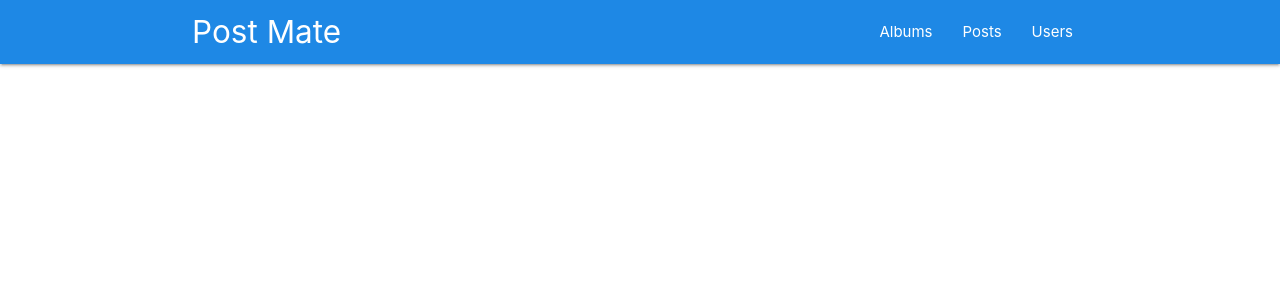
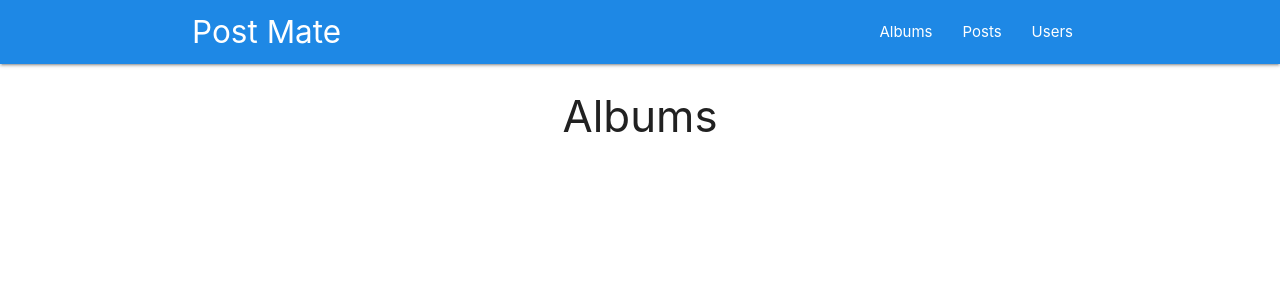
Before and after one commit to smayrant/react-post-mate, a React (Create React App) app: page /albums in a window 1280 px wide. Shown: the top 300 px of the page. Built offline with nearby package versions, Linux system fonts and the light colour scheme.

Commit message:
added the 3 route components and basic materalize styling

```diff
--- a/package.json
+++ b/package.json
@@ -3,6 +3,7 @@
   "version": "0.1.0",
   "private": true,
   "dependencies": {
+    "axios": "^0.18.0",
     "react": "^16.6.0",
     "react-dom": "^16.6.0",
     "react-router-dom": "^4.3.1",
--- a/src/App.js
+++ b/src/App.js
@@ -1,6 +1,9 @@
 import React, { Component } from "react";
-import { BrowserRouter } from 'react-router-dom';
+import { BrowserRouter, Route } from 'react-router-dom';
 import Navbar from './components/Navbar';
+import Albums from './components/Albums';
+import Posts from './components/Posts';
+import Users from './components/Users';
 
 class App extends Component {
   render() {
@@ -8,6 +11,9 @@ class App extends Component {
       <BrowserRouter>
         <div className="App">
           <Navbar />
+          <Route path="/albums" component={Albums} />
+          <Route path="/posts" component={Posts} />
+          <Route path="/users" component={Users} />
         </div>
       </BrowserRouter>
     )
--- a/src/components/Albums.js
+++ b/src/components/Albums.js
@@ -0,0 +1,11 @@
+import React from 'react';
+
+const Albums = () => {
+    return (
+        <div className="container">
+            <h3 className="center">Albums</h3>
+        </div>
+    )
+}
+
+export default Albums
--- a/src/components/Posts.js
+++ b/src/components/Posts.js
@@ -0,0 +1,11 @@
+import React from 'react';
+
+const Posts = () => {
+    return (
+        <div className="container">
+            <h3 className="center">Posts</h3>
+        </div>
+    )
+}
+
+export default Posts
--- a/src/components/Users.js
+++ b/src/components/Users.js
@@ -0,0 +1,11 @@
+import React from 'react';
+
+const Users = () => {
+    return (
+        <div className="container">
+            <h3 className="center">Users</h3>
+        </div>
+    )
+}
+
+export default Users
```
Also changed, not shown: 1 other file (tests, documents, lock files or other folders).
